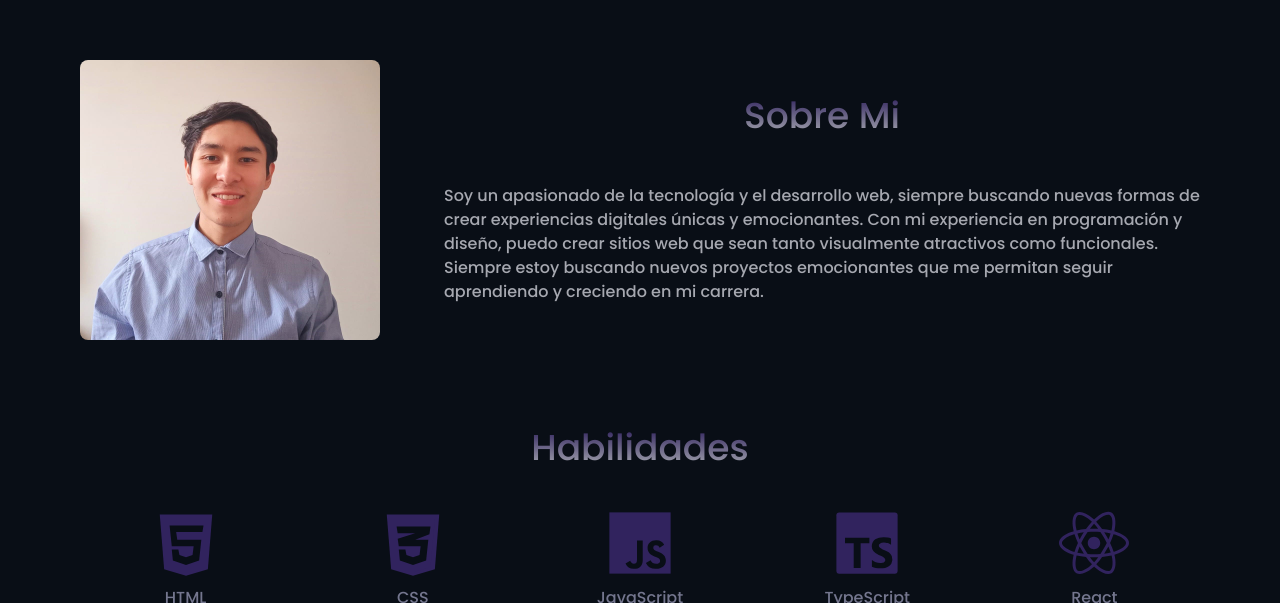
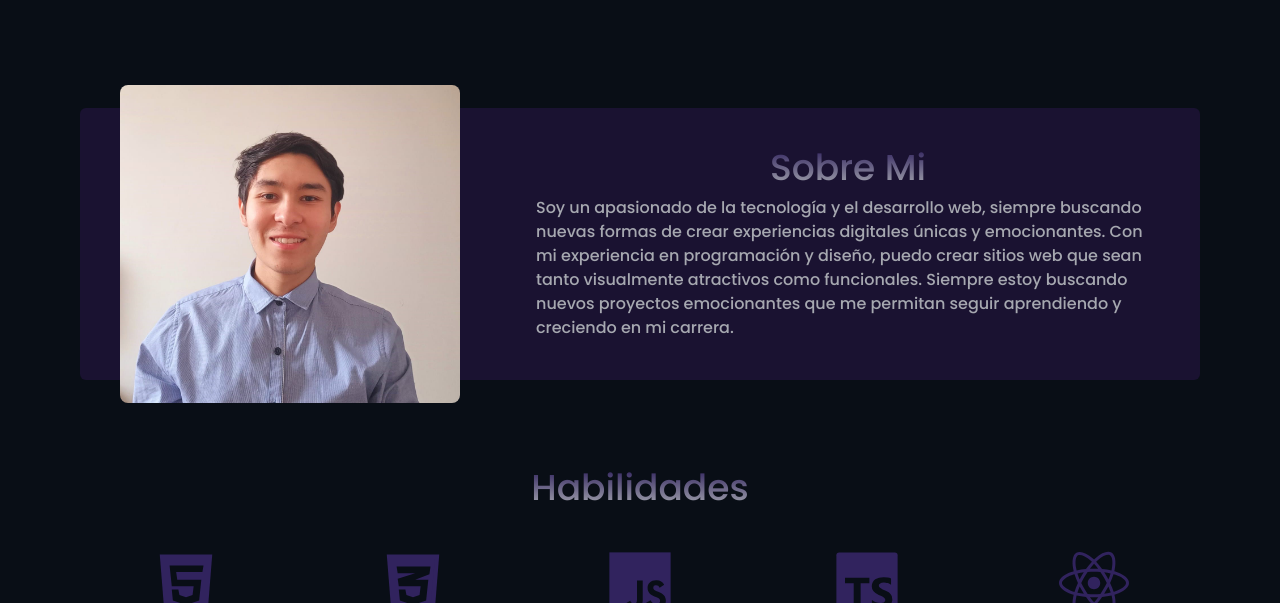
Before and after one commit to Laguilavo10/portafolio, a Next.js app: page / in a window 1280 px wide. Shown: the part 848-1451 px from the top of the page. Built offline with nearby package versions, Linux system fonts and the light colour scheme.

Commit message:
change about me section

```diff
--- a/src/components/AboutMe/index.js
+++ b/src/components/AboutMe/index.js
@@ -6,9 +6,15 @@ export function AboutMe() {
   return (
     <>
       {/* <section className='pt-12' id='about'> */}
-        <section className='pt-12 flex gap-16 flex-col md:flex-row items-center' id='about'>
-          <Image src={cara.src} width='300' height='300' className='rounded-lg'/>
-          <div className='flex flex-col items-center gap-12'>
+      <section id='about' className='lg:pt-24 pt-10 m-auto'>
+        <div className='relative flex flex-col items-center gap-4 rounded-md p-10 md:grid-cols-5 lg:grid lg:bg-secondary-800 max-w-[1200px] '>
+          <Image
+            src={cara.src}
+            width='340'
+            height='300'
+            className='rounded-lg lg:absolute lg:left-10'
+          />
+          <div className='col-span-4 col-start-3 flex flex-col items-center gap-2'>
             <TitleSection>Sobre Mi</TitleSection>
             <p>
               Soy un apasionado de la tecnología y el desarrollo web, siempre
@@ -19,7 +25,8 @@ export function AboutMe() {
               que me permitan seguir aprendiendo y creciendo en mi carrera.
             </p>
           </div>
-        </section>
+        </div>
+      </section>
       {/* </section> */}
     </>
   )
```
